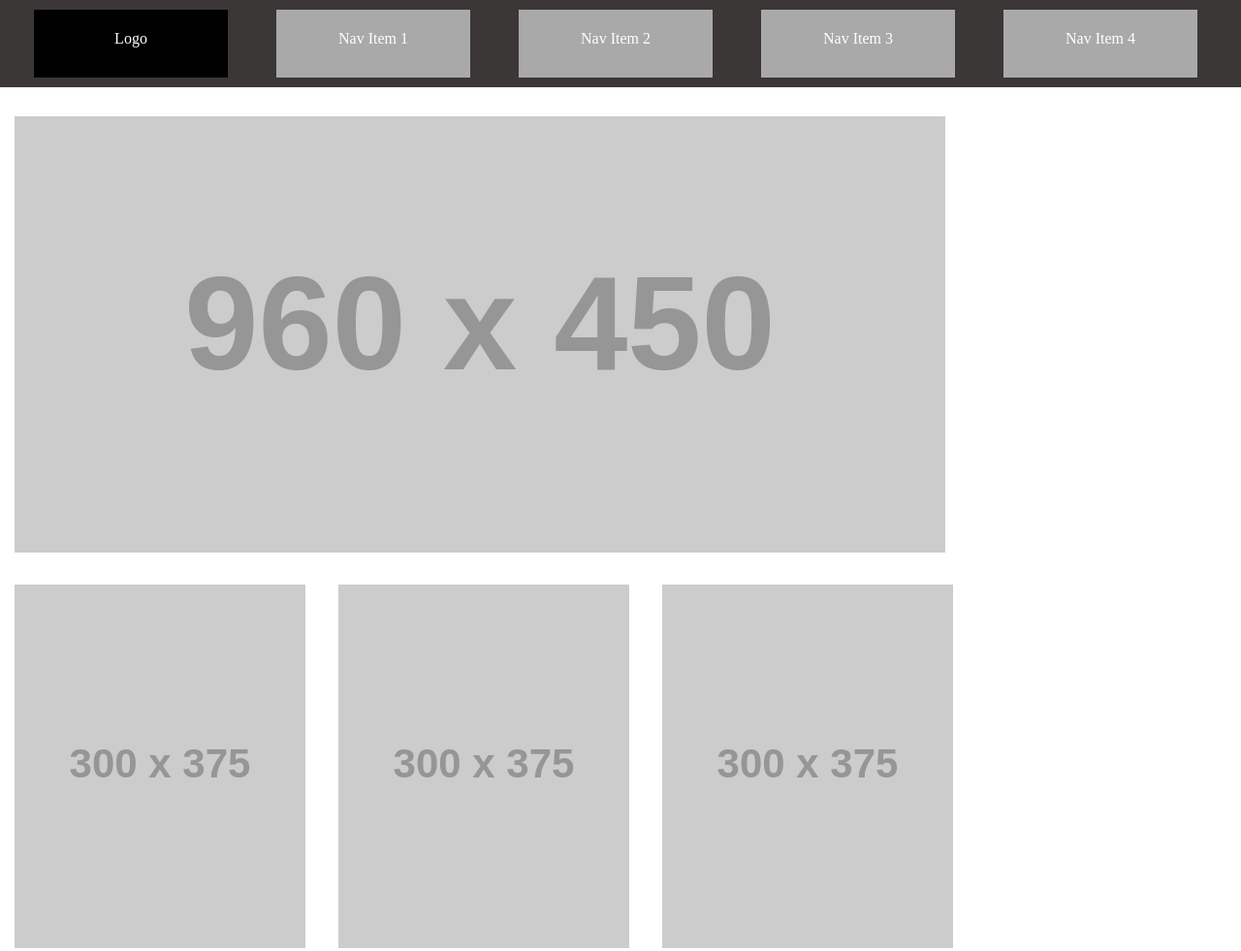
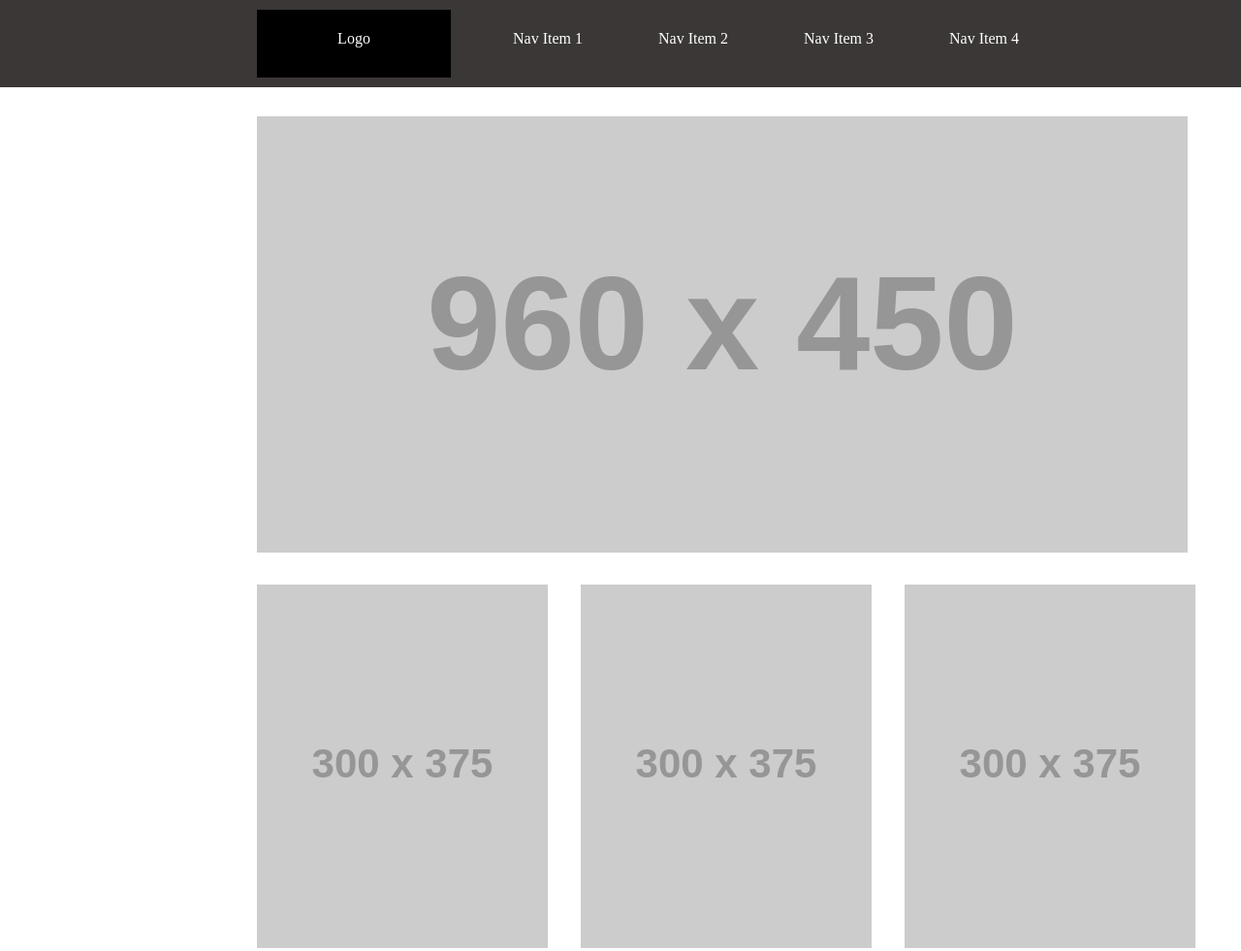
Before and after one commit to BrendonLH/wireframe-exercise, a plain HTML site: page index.html in a window 1280 px wide. Shown: the whole page at 97% size. Drawn offline with Linux system fonts and the light colour scheme; placeholder pictures from the web are drawn by us.

Commit message:
completed first set of sections

```diff
--- a/index.html
+++ b/index.html
@@ -16,14 +16,14 @@
         <div class="navitem">Nav Item 3</div>
         <div class="navitem">Nav Item 4</div>
     </nav>
-    <p>
+    <section>
         <div>
             <img src="https://dummyimage.com/960x450/000/fff" alt="placeholder image 960x450">
         </div>
+
         <img src="https://dummyimage.com/300x375/000/fff" alt="placeholder image 300x375">
         <img src="https://dummyimage.com/300x375/000/fff" alt="placeholder image 300x375">
         <img src="https://dummyimage.com/300x375/000/fff" alt="placeholder image 300x375">
-    </p>
-
+    </section>
 </body>
 </html>
--- a/style.css
+++ b/style.css
@@ -12,14 +12,14 @@ nav {
     height: 70px;
     float: left;
     margin-top: 10px;
-    margin-left: 35px;
+    margin-left: 265px;
 
 }
 .navitem {
     color: white;
-    width: 200px;
+    width:100px;
     height: 70px;
-    background-color: darkgrey;
+    /* background-color: darkgrey; */
     margin-top: 10px;
     margin-left: 50px;
     float: left;
@@ -27,3 +27,6 @@ nav {
 img {
     margin: 15px;
 }
+section {
+    margin-left: 250px ;
+}
```
